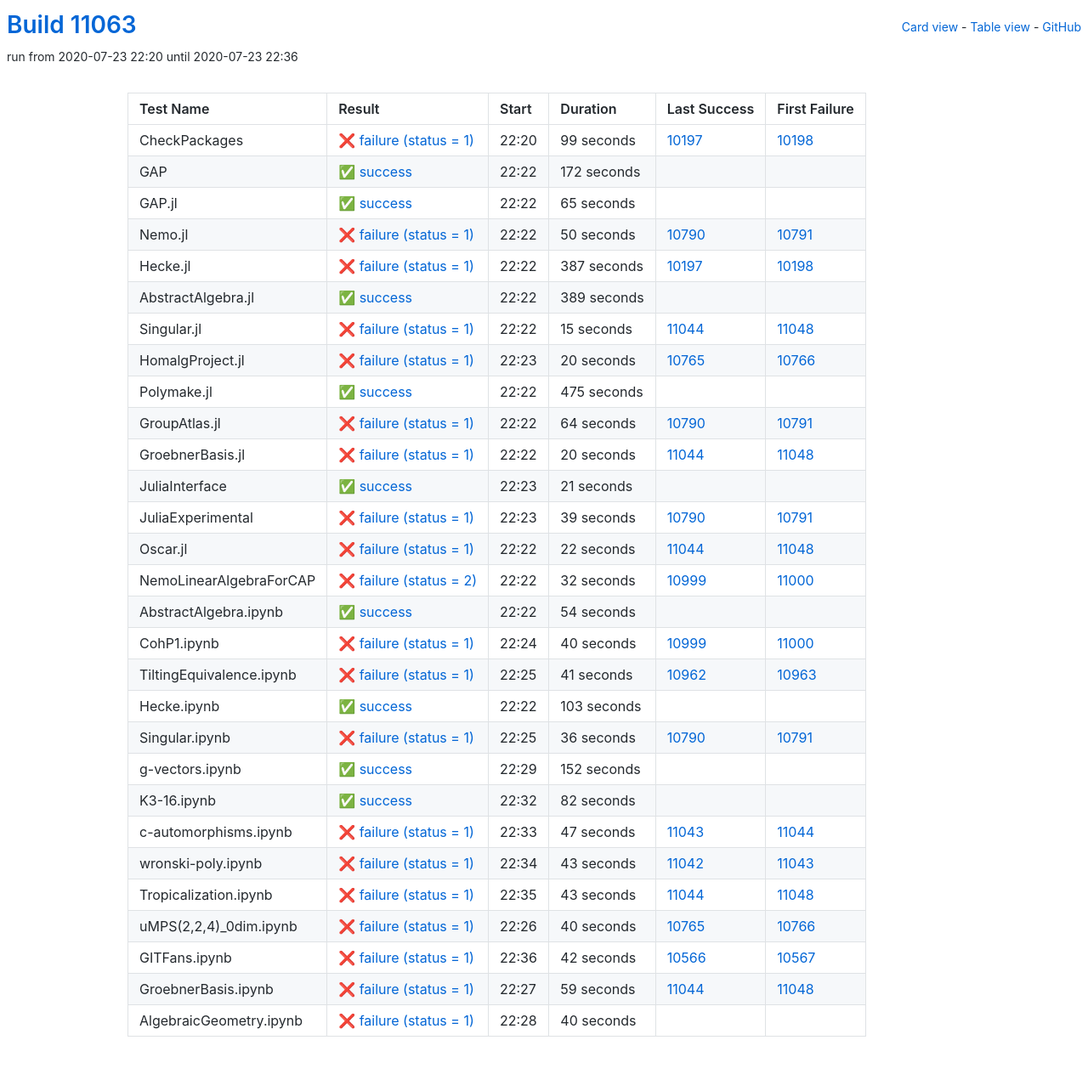
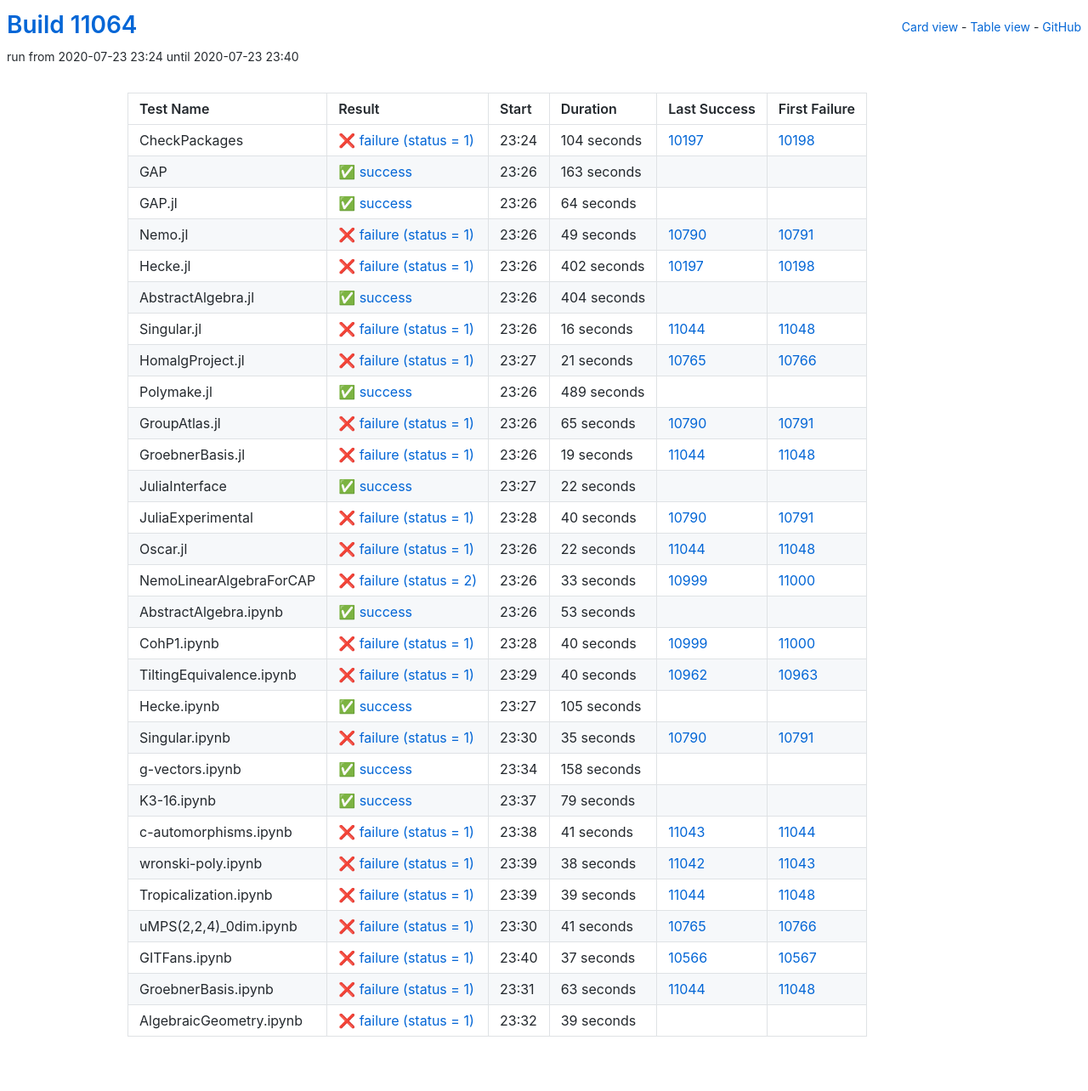
Before and after one commit to oscar-system/oscar-ci-status, a Jekyll site: the page built from table.html, in a window 1280 px wide. Shown: the whole page at 85% size. Built offline with Jekyll 4.4.1, drawn with Linux system fonts in a browser that asks for light colours.

Commit message:
Build #11064

```diff
--- a/_data/ci.yml
+++ b/_data/ci.yml
@@ -1,6 +1,6 @@
 ---
-build: 11063
-build_url: https://oscarci.mathematik.uni-kl.de/job/oscar/11063/
+build: 11064
+build_url: https://oscarci.mathematik.uni-kl.de/job/oscar/11064/
 job: oscar
 organization: oscar-system
 repo: oscar-ci-status
@@ -8,164 +8,164 @@
 tests:
 - name: CheckPackages
   id: checkpackages
-  log: https://oscarci.mathematik.uni-kl.de/job/oscar/11063/artifact/logs/build-11063/CheckPackages.log
-  start: 2020-07-23 22:20
+  log: https://oscarci.mathematik.uni-kl.de/job/oscar/11064/artifact/logs/build-11064/CheckPackages.log
+  start: 2020-07-23 23:24
   success: false
   exitcode: 1
   status: failure
-  duration: 99
+  duration: 104
   last_success: 10197
   last_success_url: https://oscarci.mathematik.uni-kl.de/job/oscar/10197/
   first_failure: 10198
   first_failure_url: https://oscarci.mathematik.uni-kl.de/job/oscar/10198/
 - name: GAP
   id: gap
-  log: https://oscarci.mathematik.uni-kl.de/job/oscar/11063/artifact/logs/build-11063/GAP.log
-  start: 2020-07-23 22:22
+  log: https://oscarci.mathematik.uni-kl.de/job/oscar/11064/artifact/logs/build-11064/GAP.log
+  start: 2020-07-23 23:26
   success: true
   exitcode: 0
   status: success
-  duration: 172
+  duration: 163
   last_success: false
   last_success_url:
   first_failure: false
   first_failure_url:
 - name: GAP.jl
   id: gap-jl
-  log: https://oscarci.mathematik.uni-kl.de/job/oscar/11063/artifact/logs/build-11063/GAP.jl.log
-  start: 2020-07-23 22:22
+  log: https://oscarci.mathematik.uni-kl.de/job/oscar/11064/artifact/logs/build-11064/GAP.jl.log
+  start: 2020-07-23 23:26
   success: true
   exitcode: 0
   status: success
-  duration: 65
+  duration: 64
   last_success: false
   last_success_url:
   first_failure: false
   first_failure_url:
 - name: Nemo.jl
   id: nemo-jl
-  log: https://oscarci.mathematik.uni-kl.de/job/oscar/11063/artifact/logs/build-11063/Nemo.jl.log
-  start: 2020-07-23 22:22
+  log: https://oscarci.mathematik.uni-kl.de/job/oscar/11064/artifact/logs/build-11064/Nemo.jl.log
+  start: 2020-07-23 23:26
   success: false
   exitcode: 1
   status: failure
-  duration: 50
+  duration: 49
   last_success: 10790
   last_success_url: https://oscarci.mathematik.uni-kl.de/job/oscar/10790/
   first_failure: 10791
   first_failure_url: https://oscarci.mathematik.uni-kl.de/job/oscar/10791/
 - name: Hecke.jl
   id: hecke-jl
-  log: https://oscarci.mathematik.uni-kl.de/job/oscar/11063/artifact/logs/build-11063/Hecke.jl.log
-  start: 2020-07-23 22:22
+  log: https://oscarci.mathematik.uni-kl.de/job/oscar/11064/artifact/logs/build-11064/Hecke.jl.log
+  start: 2020-07-23 23:26
   success: false
   exitcode: 1
   status: failure
-  duration: 387
+  duration: 402
   last_success: 10197
   last_success_url: https://oscarci.mathematik.uni-kl.de/job/oscar/10197/
   first_failure: 10198
   first_failure_url: https://oscarci.mathematik.uni-kl.de/job/oscar/10198/
 - name: AbstractAlgebra.jl
   id: abstractalgebra-jl
-  log: https://oscarci.mathematik.uni-kl.de/job/oscar/11063/artifact/logs/build-11063/AbstractAlgebra.jl.log
-  start: 2020-07-23 22:22
+  log: https://oscarci.mathematik.uni-kl.de/job/oscar/11064/artifact/logs/build-11064/AbstractAlgebra.jl.log
+  start: 2020-07-23 23:26
   success: true
   exitcode: 0
   status: success
-  duration: 389
+  duration: 404
   last_success: false
   last_success_url:
   first_failure: false
   first_failure_url:
 - name: Singular.jl
   id: singular-jl
-  log: https://oscarci.mathematik.uni-kl.de/job/oscar/11063/artifact/logs/build-11063/Singular.jl.log
-  start: 2020-07-23 22:22
+  log: https://oscarci.mathematik.uni-kl.de/job/oscar/11064/artifact/logs/build-11064/Singular.jl.log
+  start: 2020-07-23 23:26
   success: false
   exitcode: 1
   status: failure
-  duration: 15
+  duration: 16
   last_success: 11044
   last_success_url: https://oscarci.mathematik.uni-kl.de/job/oscar/11044/
   first_failure: 11048
   first_failure_url: https://oscarci.mathematik.uni-kl.de/job/oscar/11048/
 - name: HomalgProject.jl
   id: homalgproject-jl
-  log: https://oscarci.mathematik.uni-kl.de/job/oscar/11063/artifact/logs/build-11063/HomalgProject.jl.log
-  start: 2020-07-23 22:23
+  log: https://oscarci.mathematik.uni-kl.de/job/oscar/11064/artifact/logs/build-11064/HomalgProject.jl.log
+  start: 2020-07-23 23:27
   success: false
   exitcode: 1
   status: failure
-  duration: 20
+  duration: 21
   last_success: 10765
   last_success_url: https://oscarci.mathematik.uni-kl.de/job/oscar/10765/
   first_failure: 10766
   first_failure_url: https://oscarci.mathematik.uni-kl.de/job/oscar/10766/
 - name: Polymake.jl
   id: polymake-jl
-  log: https://oscarci.mathematik.uni-kl.de/job/oscar/11063/artifact/logs/build-11063/Polymake.jl.log
-  start: 2020-07-23 22:22
+  log: https://oscarci.mathematik.uni-kl.de/job/oscar/11064/artifact/logs/build-11064/Polymake.jl.log
+  start: 2020-07-23 23:26
   success: true
   exitcode: 0
   status: success
-  duration: 475
+  duration: 489
   last_success: false
   last_success_url:
   first_failure: false
   first_failure_url:
 - name: GroupAtlas.jl
   id: groupatlas-jl
-  log: https://oscarci.mathematik.uni-kl.de/job/oscar/11063/artifact/logs/build-11063/GroupAtlas.jl.log
-  start: 2020-07-23 22:22
+  log: https://oscarci.mathematik.uni-kl.de/job/oscar/11064/artifact/logs/build-11064/GroupAtlas.jl.log
+  start: 2020-07-23 23:26
   success: false
   exitcode: 1
   status: failure
-  duration: 64
+  duration: 65
   last_success: 10790
   last_success_url: https://oscarci.mathematik.uni-kl.de/job/oscar/10790/
   first_failure: 10791
   first_failure_url: https://oscarci.mathematik.uni-kl.de/job/oscar/10791/
 - name: GroebnerBasis.jl
   id: groebnerbasis-jl
-  log: https://oscarci.mathematik.uni-kl.de/job/oscar/11063/artifact/logs/build-11063/GroebnerBasis.jl.log
-  start: 2020-07-23 22:22
+  log: https://oscarci.mathematik.uni-kl.de/job/oscar/11064/artifact/logs/build-11064/GroebnerBasis.jl.log
+  start: 2020-07-23 23:26
   success: false
   exitcode: 1
   status: failure
-  duration: 20
+  duration: 19
   last_success: 11044
   last_success_url: https://oscarci.mathematik.uni-kl.de/job/oscar/11044/
   first_failure: 11048
   first_failure_url: https://oscarci.mathematik.uni-kl.de/job/oscar/11048/
 - name: JuliaInterface
   id: juliainterface
-  log: https://oscarci.mathematik.uni-kl.de/job/oscar/11063/artifact/logs/build-11063/JuliaInterface.log
-  start: 2020-07-23 22:23
+  log: https://oscarci.mathematik.uni-kl.de/job/oscar/11064/artifact/logs/build-11064/JuliaInterface.log
+  start: 2020-07-23 23:27
   success: true
   exitcode: 0
   status: success
-  duration: 21
+  duration: 22
   last_success: false
   last_success_url:
   first_failure: false
   first_failure_url:
 - name: JuliaExperimental
   id: juliaexperimental
-  log: https://oscarci.mathematik.uni-kl.de/job/oscar/11063/artifact/logs/build-11063/JuliaExperimental.log
-  start: 2020-07-23 22:23
+  log: https://oscarci.mathematik.uni-kl.de/job/oscar/11064/artifact/logs/build-11064/JuliaExperimental.log
+  start: 2020-07-23 23:28
   success: false
   exitcode: 1
   status: failure
-  duration: 39
+  duration: 40
   last_success: 10790
   last_success_url: https://oscarci.mathematik.uni-kl.de/job/oscar/10790/
   first_failure: 10791
   first_failure_url: https://oscarci.mathematik.uni-kl.de/job/oscar/10791/
 - name: Oscar.jl
   id: oscar-jl
-  log: https://oscarci.mathematik.uni-kl.de/job/oscar/11063/artifact/logs/build-11063/Oscar.jl.log
-  start: 2020-07-23 22:22
+  log: https://oscarci.mathematik.uni-kl.de/job/oscar/11064/artifact/logs/build-11064/Oscar.jl.log
+  start: 2020-07-23 23:26
   success: false
   exitcode: 1
   status: failure
@@ -176,32 +176,32 @@
   first_failure_url: https://oscarci.mathematik.uni-kl.de/job/oscar/11048/
 - name: NemoLinearAlgebraForCAP
   id: nemolinearalgebraforcap
-  log: https://oscarci.mathematik.uni-kl.de/job/oscar/11063/artifact/logs/build-11063/NemoLinearAlgebraForCAP.log
-  start: 2020-07-23 22:22
+  log: https://oscarci.mathematik.uni-kl.de/job/oscar/11064/artifact/logs/build-11064/NemoLinearAlgebraForCAP.log
+  start: 2020-07-23 23:26
   success: false
   exitcode: 2
   status: failure
-  duration: 32
+  duration: 33
   last_success: 10999
   last_success_url: https://oscarci.mathematik.uni-kl.de/job/oscar/10999/
   first_failure: 11000
   first_failure_url: https://oscarci.mathematik.uni-kl.de/job/oscar/11000/
 - name: AbstractAlgebra.ipynb
   id: abstractalgebra-ipynb
-  log: https://oscarci.mathematik.uni-kl.de/job/oscar/11063/artifact/logs/build-11063/AbstractAlgebra.ipynb.log
-  start: 2020-07-23 22:22
+  log: https://oscarci.mathematik.uni-kl.de/job/oscar/11064/artifact/logs/build-11064/AbstractAlgebra.ipynb.log
+  start: 2020-07-23 23:26
   success: true
   exitcode: 0
   status: success
-  duration: 54
+  duration: 53
   last_success: false
   last_success_url:
   first_failure: false
   first_failure_url:
 - name: CohP1.ipynb
   id: cohp1-ipynb
-  log: https://oscarci.mathematik.uni-kl.de/job/oscar/11063/artifact/logs/build-11063/CohP1.ipynb.log
-  start: 2020-07-23 22:24
+  log: https://oscarci.mathematik.uni-kl.de/job/oscar/11064/artifact/logs/build-11064/CohP1.ipynb.log
+  start: 2020-07-23 23:28
   success: false
   exitcode: 1
   status: failure
@@ -212,144 +212,144 @@
   first_failure_url: https://oscarci.mathematik.uni-kl.de/job/oscar/11000/
 - name: TiltingEquivalence.ipynb
   id: tiltingequivalence-ipynb
-  log: https://oscarci.mathematik.uni-kl.de/job/oscar/11063/artifact/logs/build-11063/TiltingEquivalence.ipynb.log
-  start: 2020-07-23 22:25
+  log: https://oscarci.mathematik.uni-kl.de/job/oscar/11064/artifact/logs/build-11064/TiltingEquivalence.ipynb.log
+  start: 2020-07-23 23:29
   success: false
   exitcode: 1
   status: failure
-  duration: 41
+  duration: 40
   last_success: 10962
   last_success_url: https://oscarci.mathematik.uni-kl.de/job/oscar/10962/
   first_failure: 10963
   first_failure_url: https://oscarci.mathematik.uni-kl.de/job/oscar/10963/
 - name: Hecke.ipynb
   id: hecke-ipynb
-  log: https://oscarci.mathematik.uni-kl.de/job/oscar/11063/artifact/logs/build-11063/Hecke.ipynb.log
-  start: 2020-07-23 22:22
+  log: https://oscarci.mathematik.uni-kl.de/job/oscar/11064/artifact/logs/build-11064/Hecke.ipynb.log
+  start: 2020-07-23 23:27
   success: true
   exitcode: 0
   status: success
-  duration: 103
+  duration: 105
   last_success: false
   last_success_url:
   first_failure: false
   first_failure_url:
 - name: Singular.ipynb
   id: singular-ipynb
-  log: https://oscarci.mathematik.uni-kl.de/job/oscar/11063/artifact/logs/build-11063/Singular.ipynb.log
-  start: 2020-07-23 22:25
+  log: https://oscarci.mathematik.uni-kl.de/job/oscar/11064/artifact/logs/build-11064/Singular.ipynb.log
+  start: 2020-07-23 23:30
   success: false
   exitcode: 1
   status: failure
-  duration: 36
+  duration: 35
   last_success: 10790
   last_success_url: https://oscarci.mathematik.uni-kl.de/job/oscar/10790/
   first_failure: 10791
   first_failure_url: https://oscarci.mathematik.uni-kl.de/job/oscar/10791/
 - name: g-vectors.ipynb
   id: g-vectors-ipynb
-  log: https://oscarci.mathematik.uni-kl.de/job/oscar/11063/artifact/logs/build-11063/g-vectors.ipynb.log
-  start: 2020-07-23 22:29
+  log: https://oscarci.mathematik.uni-kl.de/job/oscar/11064/artifact/logs/build-11064/g-vectors.ipynb.log
+  start: 2020-07-23 23:34
   success: true
   exitcode: 0
   status: success
-  duration: 152
+  duration: 158
   last_success: false
   last_success_url:
   first_failure: false
   first_failure_url:
 - name: K3-16.ipynb
   id: k3-16-ipynb
-  log: https://oscarci.mathematik.uni-kl.de/job/oscar/11063/artifact/logs/build-11063/K3-16.ipynb.log
-  start: 2020-07-23 22:32
+  log: https://oscarci.mathematik.uni-kl.de/job/oscar/11064/artifact/logs/build-11064/K3-16.ipynb.log
+  start: 2020-07-23 23:37
   success: true
   exitcode: 0
   status: success
-  duration: 82
+  duration: 79
   last_success: false
   last_success_url:
   first_failure: false
   first_failure_url:
 - name: c-automorphisms.ipynb
   id: c-automorphisms-ipynb
-  log: https://oscarci.mathematik.uni-kl.de/job/oscar/11063/artifact/logs/build-11063/c-automorphisms.ipynb.log
-  start: 2020-07-23 22:33
+  log: https://oscarci.mathematik.uni-kl.de/job/oscar/11064/artifact/logs/build-11064/c-automorphisms.ipynb.log
+  start: 2020-07-23 23:38
   success: false
   exitcode: 1
   status: failure
-  duration: 47
+  duration: 41
   last_success: 11043
   last_success_url: https://oscarci.mathematik.uni-kl.de/job/oscar/11043/
   first_failure: 11044
   first_failure_url: https://oscarci.mathematik.uni-kl.de/job/oscar/11044/
 - name: wronski-poly.ipynb
   id: wronski-poly-ipynb
-  log: https://oscarci.mathematik.uni-kl.de/job/oscar/11063/artifact/logs/build-11063/wronski-poly.ipynb.log
-  start: 2020-07-23 22:34
+  log: https://oscarci.mathematik.uni-kl.de/job/oscar/11064/artifact/logs/build-11064/wronski-poly.ipynb.log
+  start: 2020-07-23 23:39
   success: false
   exitcode: 1
   status: failure
-  duration: 43
+  duration: 38
   last_success: 11042
   last_success_url: https://oscarci.mathematik.uni-kl.de/job/oscar/11042/
   first_failure: 11043
   first_failure_url: https://oscarci.mathematik.uni-kl.de/job/oscar/11043/
 - name: Tropicalization.ipynb
   id: tropicalization-ipynb
-  log: https://oscarci.mathematik.uni-kl.de/job/oscar/11063/artifact/logs/build-11063/Tropicalization.ipynb.log
-  start: 2020-07-23 22:35
+  log: https://oscarci.mathematik.uni-kl.de/job/oscar/11064/artifact/logs/build-11064/Tropicalization.ipynb.log
+  start: 2020-07-23 23:39
   success: false
   exitcode: 1
   status: failure
-  duration: 43
+  duration: 39
   last_success: 11044
   last_success_url: https://oscarci.mathematik.uni-kl.de/job/oscar/11044/
   first_failure: 11048
   first_failure_url: https://oscarci.mathematik.uni-kl.de/job/oscar/11048/
 - name: uMPS(2,2,4)_0dim.ipynb
   id: umps-2-2-4-0dim-ipynb
-  log: https://oscarci.mathematik.uni-kl.de/job/oscar/11063/artifact/logs/build-11063/uMPS-2-2-4-_0dim.ipynb.log
-  start: 2020-07-23 22:26
+  log: https://oscarci.mathematik.uni-kl.de/job/oscar/11064/artifact/logs/build-11064/uMPS-2-2-4-_0dim.ipynb.log
+  start: 2020-07-23 23:30
   success: false
   exitcode: 1
   status: failure
-  duration: 40
+  duration: 41
   last_success: 10765
   last_success_url: https://oscarci.mathematik.uni-kl.de/job/oscar/10765/
   first_failure: 10766
   first_failure_url: https://oscarci.mathematik.uni-kl.de/job/oscar/10766/
 - name: GITFans.ipynb
   id: gitfans-ipynb
-  log: https://oscarci.mathematik.uni-kl.de/job/oscar/11063/artifact/logs/build-11063/GITFans.ipynb.log
-  start: 2020-07-23 22:36
+  log: https://oscarci.mathematik.uni-kl.de/job/oscar/11064/artifact/logs/build-11064/GITFans.ipynb.log
+  start: 2020-07-23 23:40
   success: false
   exitcode: 1
   status: failure
-  duration: 42
+  duration: 37
   last_success: 10566
   last_success_url: https://oscarci.mathematik.uni-kl.de/job/oscar/10566/
   first_failure: 10567
   first_failure_url: https://oscarci.mathematik.uni-kl.de/job/oscar/10567/
 - name: GroebnerBasis.ipynb
   id: groebnerbasis-ipynb
-  log: https://oscarci.mathematik.uni-kl.de/job/oscar/11063/artifact/logs/build-11063/GroebnerBasis.ipynb.log
-  start: 2020-07-23 22:27
+  log: https://oscarci.mathematik.uni-kl.de/job/oscar/11064/artifact/logs/build-11064/GroebnerBasis.ipynb.log
+  start: 2020-07-23 23:31
   success: false
   exitcode: 1
   status: failure
-  duration: 59
+  duration: 63
   last_success: 11044
   last_success_url: https://oscarci.mathematik.uni-kl.de/job/oscar/11044/
   first_failure: 11048
   first_failure_url: https://oscarci.mathematik.uni-kl.de/job/oscar/11048/
 - name: AlgebraicGeometry.ipynb
   id: algebraicgeometry-ipynb
-  log: https://oscarci.mathematik.uni-kl.de/job/oscar/11063/artifact/logs/build-11063/AlgebraicGeometry.ipynb.log
-  start: 2020-07-23 22:28
+  log: https://oscarci.mathematik.uni-kl.de/job/oscar/11064/artifact/logs/build-11064/AlgebraicGeometry.ipynb.log
+  start: 2020-07-23 23:32
   success: false
   exitcode: 1
   status: failure
-  duration: 40
+  duration: 39
   last_success: false
   last_success_url:
   first_failure: false
```
Also changed, not shown: README.md.
